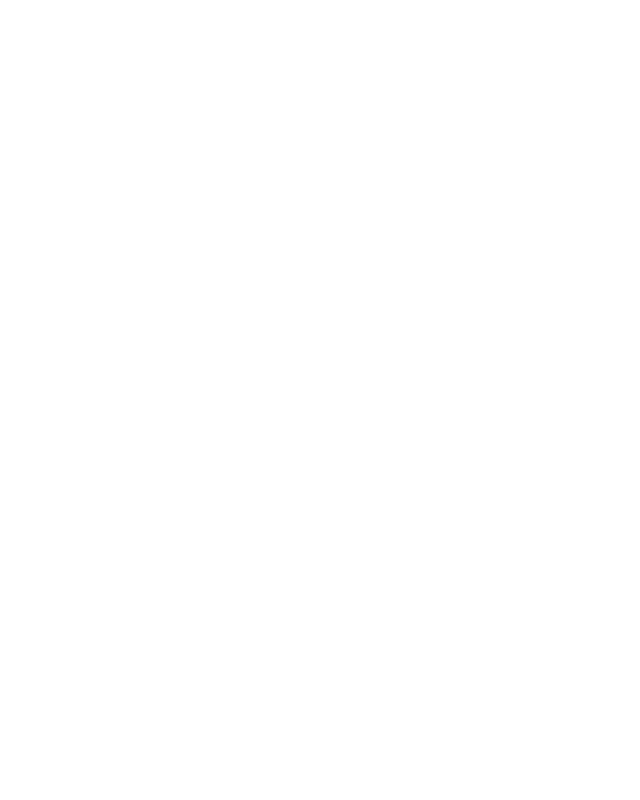
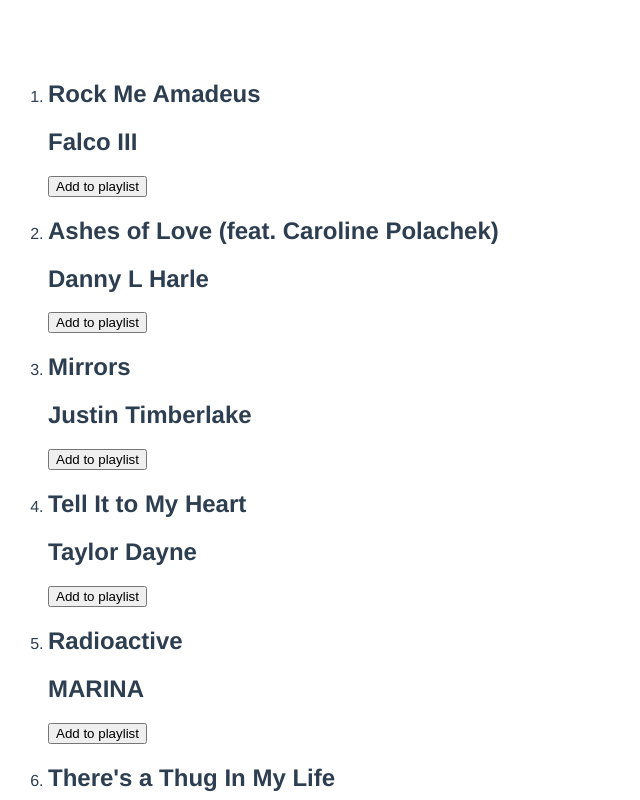
Before and after one commit to JGallardo4/w13c-vue-playlist, a Vue app: page / in a window 1280 px wide. Shown: the top 800 px of the page, without its empty margins (0-640 px from the left). Built offline with nearby package versions, Linux system fonts and the light colour scheme.

Commit message:
Add assignment functionality

```diff
--- a/src/components/MusicPlayer.vue
+++ b/src/components/MusicPlayer.vue
@@ -1,23 +1,50 @@
 <template>
 	<div id="music-player">
-		<song-list></song-list>
-		<play-list></play-list>
+		<song-list
+			id="song-list"
+			class="song-list"
+			:songs="songsAvailable"
+			v-on:add-to-playlist="addToPlaylist($event)">
+		</song-list>
+
+		<play-list
+			id="play-list"
+			class="song-list"
+			:songs="playList"
+			v-on:remove-from-playlist="removeFromPlaylist($event)">
+		</play-list>
 	</div>
 </template>
 
 <script>
-import SongList from "./SongList.vue";
-import PlayList from "./PlayList.vue";
+import SongList from "./SongList";
+import PlayList from "./PlayList";
 
 export default {
 	name: "music-player",
+
 	components: {
 		SongList,
 		PlayList
 	},
+
+	methods: {
+		addToPlaylist(aId) {
+			this.playList.push(this.songsAvailable[aId]);
+			this.songsAvailable.splice(aId, 1);
+			console.log(`Adding ${this.songsAvailable[aId].title} at ${aId}`);
+		},
+
+		removeFromPlaylist(aId) {
+			this.songsAvailable.push(this.playList[aId]);
+			this.playList.splice(aId, 1);
+			console.log(`Removing ${this.playList[aId].title} at ${aId}`);
+		}
+	},
+
 	data: function () {
 		return {
-			songs: [
+			songsAvailable: [
 				{ title: "Rock Me Amadeus", artist: "Falco III" },
 				{ title: "Ashes of Love (feat. Caroline Polachek)", artist:"Danny L Harle" },
 				{ title: "Mirrors", artist: "Justin Timberlake" },
@@ -26,12 +53,32 @@
 				{ title: "There's a Thug In My Life", artist: "Rihanna" },
 				{ title: "Be With You", artist: "Enrique Iglesias" },
 				{ title: "You Spin Me Round (Like a Record)", artist: "Dead or Alive" },
-			]
+			],
+
+			playList: []
 		};
 	}
 }
 </script>
 
-<style>
+<style lang="scss">
+	#music-player {
+		display: grid;
+		grid-template-columns: 1fr 1fr;
+			#song-list {
+				grid-column: 1;
+			}
+			#play-list {
+				grid-column: 2;
+			}
+	}
 
+	.song-list {
+		text-align: left;
+		li {
+			&:hover {
+				background-color: beige;
+			}
+		}
+	}
 </style>
--- a/src/components/PlayList.vue
+++ b/src/components/PlayList.vue
@@ -1,26 +1,36 @@
 <template>
 	<section id="play-list">
 		<ol id="play-list__container">
-			<li v-for="(song, index) in songs" :key="index" class="song">
-				<h1 class="song__title">{{ song.title }}</h1>
-				<h1 class="song__artist">{{ song.artist }}</h1>
-			</li>
+			<song-component
+				v-for="(song, index) in songs"
+				:key="index"
+				:songInfo="song"
+				:buttonInfo="{
+					label: 'Remove',
+					action: () => {
+						$emit('remove-from-playlist', index);
+					}
+				}"
+				class="song">
+			</song-component>
 		</ol>
 	</section>
 </template>
 
 <script>
+import SongComponent from "./SongComponent.vue";
+
 export default {
 	name: "play-list",
 
-	data: function () {
-		return {
-			songs: []
-		};
+	props: {
+		songs: {
+			type: Array
+		}
 	},
 
-	methods: {
-
+	components: {
+		SongComponent
 	}
 }
 </script>
--- /dev/null
+++ b/src/components/SongComponent.vue
@@ -0,0 +1,34 @@
+<template>
+	<li class="song">
+		<h1 class="song__title">{{ songInfo.title }}</h1>
+		<h1 class="song__artist">{{ songInfo.artist }}</h1>
+		<button v-on:click="buttonInfo.action">
+			{{buttonInfo.label}}
+		</button>
+	</li>
+</template>
+
+<script>
+export default {
+	name: "song-component",
+
+	props: {
+		songInfo: {
+			type: Object
+		},
+
+		buttonInfo: {
+			label: {
+				type: String
+			},
+
+			action: {
+				type: Function
+			}
+		}
+	}
+};
+</script>
+
+<style>
+</style>
--- a/src/components/SongList.vue
+++ b/src/components/SongList.vue
@@ -1,32 +1,39 @@
 <template>
 	<section id="song-list">
 		<ol id="song-list__container">
-			<li v-for="(song, index) in songs" :key="index" class="song">
-				<h1 class="song__title">{{ song.title }}</h1>
-				<h1 class="song__artist">{{ song.artist }}</h1>
-			</li>
+			<song-component
+				v-for="(song, index) in songs"
+				:key="index"
+				:songInfo="song"
+				:buttonInfo="{
+					label: 'Add to playlist',
+					action: () => {
+						$emit('add-to-playlist', index);
+					}
+				}"
+				class="song">
+			</song-component>
 		</ol>
 	</section>
 </template>
 
 <script>
+import SongComponent from "./SongComponent.vue";
+
 export default {
 	name: "song-list",
+
 	props: {
 		songs: {
 			type: Array
 		}
+	},
+
+	components: {
+		SongComponent
 	}
 }
 </script>
 
 <style lang="scss" scoped>
-	#song-list {
-		text-align: left;
-		li {
-			&:hover {
-				background-color: beige;
-			}
-		}
-	}
 </style>
```
